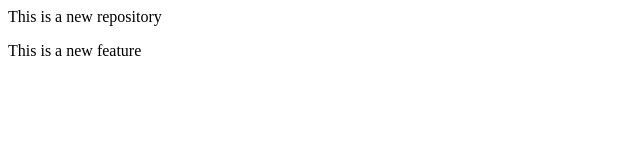
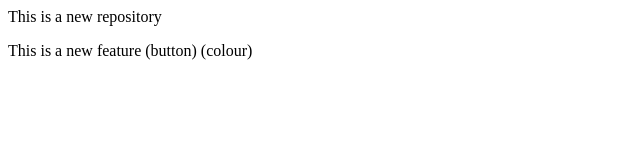
Before and after one commit to sheillymittal97-spec/localrepo, a plain HTML site: page index.html in a window 1280 px wide. Shown: the whole page, without its empty margins (0-640 px from the left). Drawn offline with Linux system fonts and the light colour scheme.

Commit message:
button and colur added

```diff
--- a/index.html
+++ b/index.html
@@ -1,2 +1,2 @@
 <p>This is a new repository</p>
-<p>This is a new feature</p>
+<p>This is a new feature (button) (colour)</p>
```
